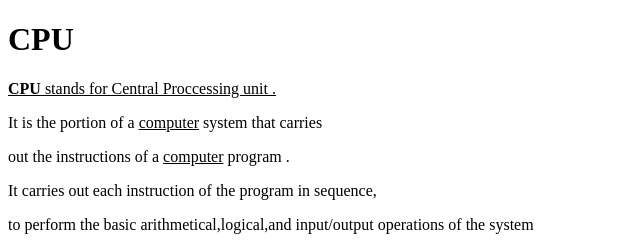
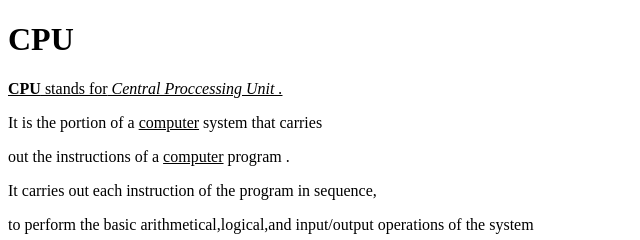
Before and after one commit to iamneo-production/caddfaadfebadaeccdfffebaeceaec, a plain HTML site: page public/index.html in a window 1280 px wide. Shown: the full height of the page, 0-640 px from the left. Drawn offline with Linux system fonts and the light colour scheme.

Commit message:
Backup Commit

```diff
--- a/public/index.html
+++ b/public/index.html
@@ -9,7 +9,7 @@
 </head>
 <body>
     <h1>CPU</h1>
-        <p><u><b>CPU</b> stands for Central Proccessing unit .</u></p>
+        <p><u><b>CPU</b> stands for<i> Central Proccessing Unit .</i></u></p>
     <p>It is the portion of a <u>computer</u> system that carries</p>
     <p>out the instructions of a <u>computer</u> program .</p>
     <p>It carries out each instruction of the program in sequence,</p>
```
